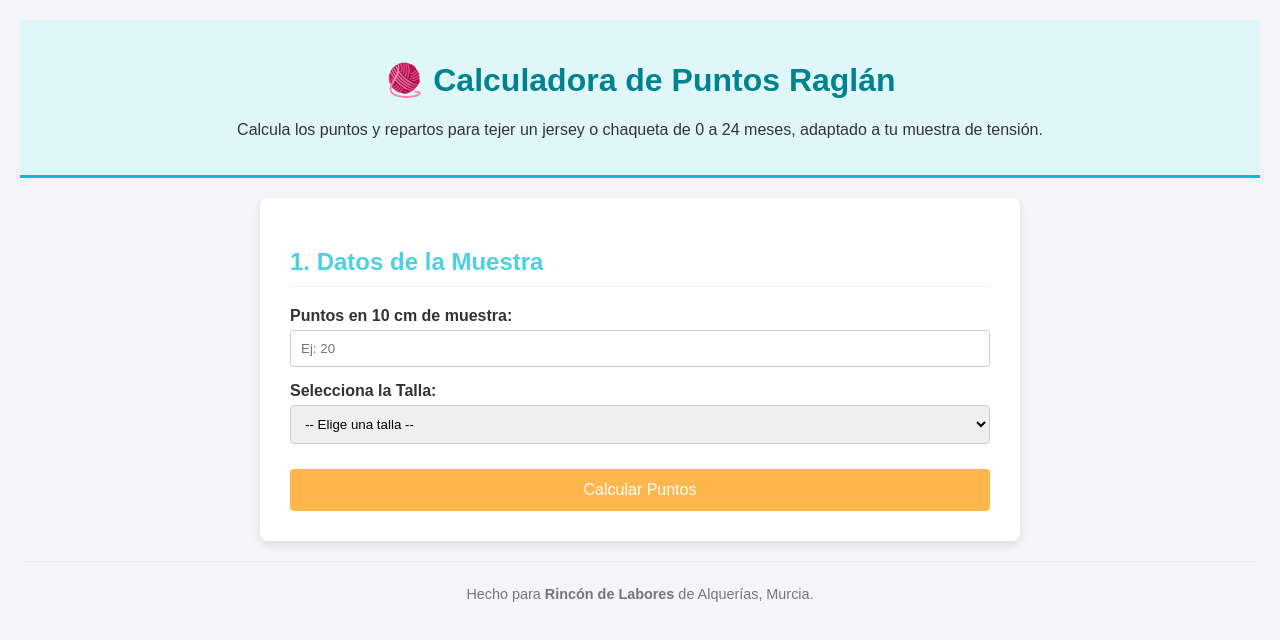
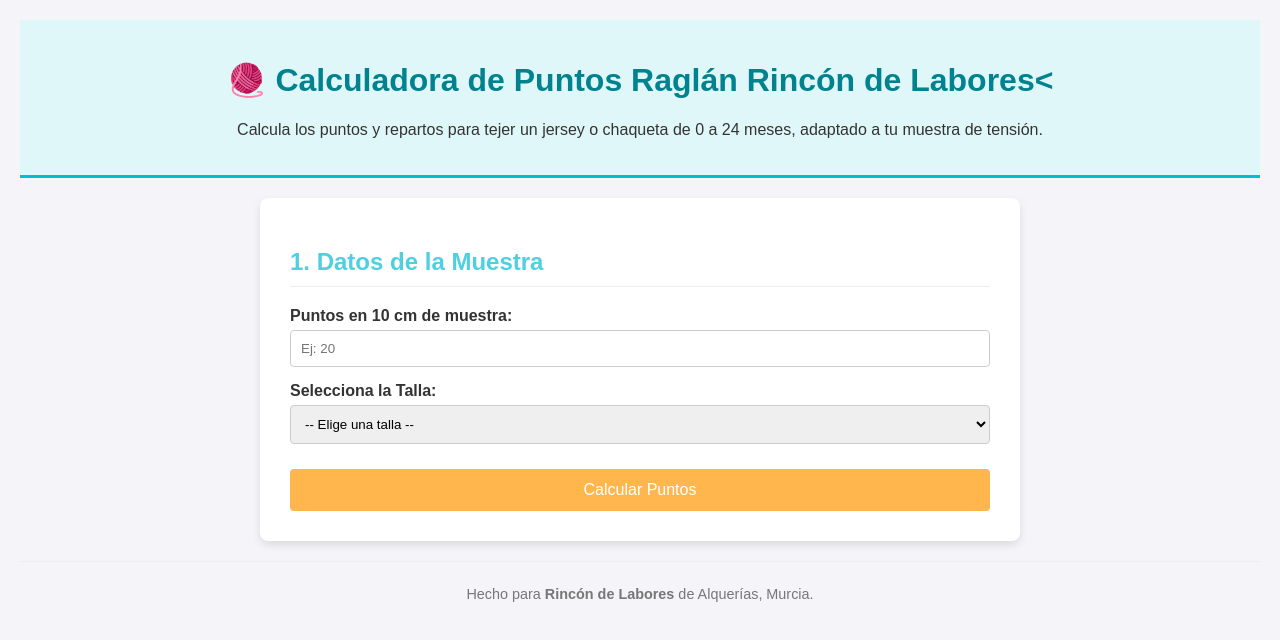
Before and after one commit to rincondelabores/PuntosRanglan, a plain HTML site: page index.html in a window 1280 px wide. Drawn offline with Linux system fonts and the light colour scheme.

Commit message:
Update index.html

```diff
--- a/index.html
+++ b/index.html
@@ -9,7 +9,8 @@
 <body>
 
     <header>
-        <h1>🧶 Calculadora de Puntos Raglán</h1>
+        <h1>🧶 Calculadora de Puntos Raglán
+            Rincón de Labores<</h1>
         <p>Calcula los puntos y repartos para tejer un jersey o chaqueta de 0 a 24 meses, adaptado a tu muestra de tensión.</p>
     </header>
 
```
